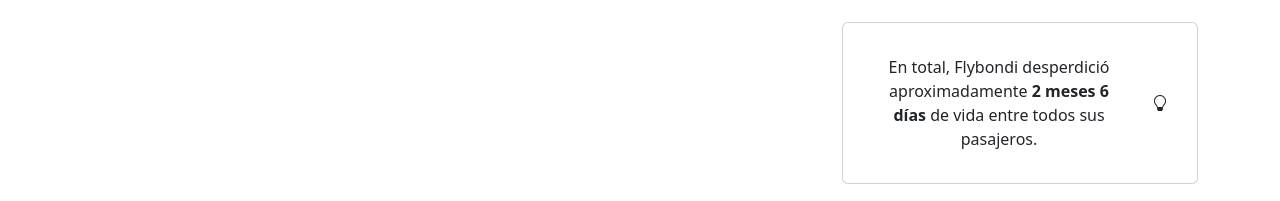
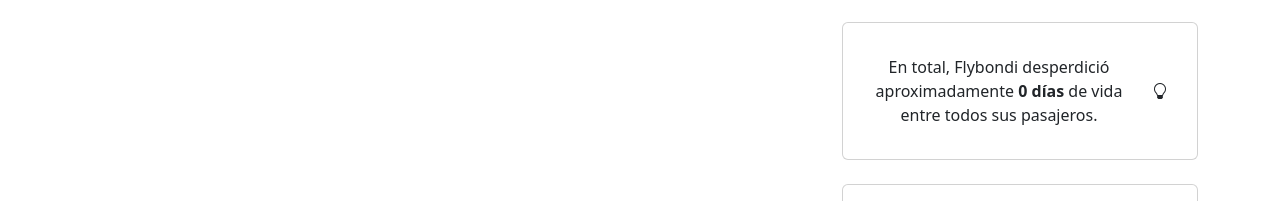
Before and after one commit to Gin-Z/flybondi-fail, a React (Vite) app: page / in a window 1280 px wide. Shown: the part 335-536 px from the top of the page. Built offline with nearby package versions, Linux system fonts and the light colour scheme; no server answers.

Commit message:
Componente WastedTime.tsx funcionando

```diff
--- a/src/components/Header.tsx
+++ b/src/components/Header.tsx
@@ -24,7 +24,7 @@
     }
 
     const handlePrevious = () => {
-        setDate(prev => {
+        setDate((prev: Date) => {
             const d = new Date(prev);
             d.setDate(d.getDate() - 1);
             return d;
@@ -32,7 +32,7 @@
     };
 
     const handleNext = () => {
-        setDate(next => {
+        setDate((next: Date) => {
             const d = new Date(next);
             d.setDate(d.getDate() + 1);
             return d;
--- a/src/components/Info.tsx
+++ b/src/components/Info.tsx
@@ -55,9 +55,11 @@
 
     if (loading) {
         return (
-            <div className="card p-3 text-center">
-                <div className="spinner-border" role="status">
-                    <span className="visually-hidden">Cargando...</span>
+            <div className="card p-3">
+                <div className="d-flex justify-content-center align-items-center" style={{ minHeight: '200px' }}>
+                    <div className="spinner-border" role="status">
+                        <span className="visually-hidden">Cargando...</span>
+                    </div>
                 </div>
             </div>
         );
--- a/src/components/Mean.tsx
+++ b/src/components/Mean.tsx
@@ -45,9 +45,11 @@
 
   if (loading) {
     return (
-      <div className="card p-3 text-center">
-        <div className="spinner-border spinner-border-sm" role="status">
-          <span className="visually-hidden">Cargando...</span>
+      <div className="card p-3">
+        <div className="d-flex justify-content-center align-items-center" style={{ minHeight: '150px' }}>
+          <div className="spinner-border spinner-border-sm" role="status">
+            <span className="visually-hidden">Cargando...</span>
+          </div>
         </div>
       </div>
     );
--- a/src/components/WastedTime.tsx
+++ b/src/components/WastedTime.tsx
@@ -1,17 +1,116 @@
-const WastedTime = () =>{
-    return(
+import { useState } from "react";
+import { useFlights } from "../context/FlightsContext";
+import type { Flight } from "../types/Flight.interface";
+
+const WastedTime = () => {
+    const { flights, loading } = useFlights();
+    const [showModal, setShowModal] = useState(false);
+
+    // Asientos por tipo de avión de Flybondi
+    const AIRPLANE_SEATS: Record<string, number> = {
+        'B738': 189, // Boeing 737-800
+        'default': 189 // Asumimos Boeing 737-800 por defecto
+    };
+
+    const OCCUPANCY_RATE = 0.75; // 75% de ocupación
+
+    // Función para calcular la demora en minutos
+    const calculateDelay = (flight: Flight): number | null => {
+        if (!flight.atda) return null; // Cancelado
+        return flight.delta;
+    };
+
+    // Calcular tiempo total desperdiciado
+    const calculateWastedTime = (): { years: number; months: number; days: number } => {
+        let totalMinutes = 0;
+
+        flights.forEach(flight => {
+            const delay = calculateDelay(flight);
+
+            // Solo incluir vuelos que despegaron con retraso
+            if (delay !== null && delay > 0) {
+                // Obtener cantidad de asientos (usar default si no está especificado)
+                const seats = AIRPLANE_SEATS['default'];
+
+                // Calcular minutos-persona desperdiciados
+                const wastedMinutes = delay * seats * OCCUPANCY_RATE;
+                totalMinutes += wastedMinutes;
+            }
+        });
+
+        // Convertir minutos totales a años, meses y días
+        const totalDays = Math.floor(totalMinutes / (60 * 24));
+
+        const years = Math.floor(totalDays / 365);
+        const remainingDays = totalDays % 365;
+        const months = Math.floor(remainingDays / 30);
+        const days = remainingDays % 30;
+
+        return { years, months, days };
+    };
+
+    if (loading) {
+        return (
+            <div className="card p-3">
+                <div className="d-flex justify-content-center align-items-center" style={{ minHeight: '100px' }}>
+                    <div className="spinner-border spinner-border-sm" role="status">
+                        <span className="visually-hidden">Cargando...</span>
+                    </div>
+                </div>
+            </div>
+        );
+    }
+
+    const { years, months, days } = calculateWastedTime();
+
+    // Formatear el texto mostrando años, meses y días
+    const formatTimeWasted = (): string => {
+        const parts: string[] = [];
+
+        if (years > 0) {
+            parts.push(`${years} ${years === 1 ? 'año' : 'años'}`);
+        }
+
+        if (months > 0) {
+            parts.push(`${months} ${months === 1 ? 'mes' : 'meses'}`);
+        }
+
+        if (days > 0) {
+            parts.push(`${days} ${days === 1 ? 'día' : 'días'}`);
+        }
+
+        // Si no hay ningún tiempo, mostrar 0 días
+        if (parts.length === 0) {
+            return '0 días';
+        }
+
+        return parts.join(' ');
+    };
+
+    return (
+        <>
             <div className="card p-3 text-center">
                 <div className="d-flex justify-content-center align-items-center">
                     <div className="card-body">
                         <p className="card-text">
-                    En total, Flybondi desperdició aproximadamente <strong>2 meses 6 días</strong> de vida entre todos sus pasajeros.
+                            En total, Flybondi desperdició aproximadamente{' '}
+                            <strong>{formatTimeWasted()}</strong>
+                            {' '}de vida entre todos sus pasajeros.
                         </p>
                     </div>
-        <button type="button" className="btn">
+                    <button
+                        type="button"
+                        className="btn"
+                        onClick={() => setShowModal(true)}
+                    >
                         <i className="bi bi-lightbulb"></i>
                     </button>
                 </div>
             </div>
-    )
-}
+
+
+        </>
+    );
+};
+
 export default WastedTime;
```
Also changed, not shown: src/components/WastedTimeModal.tsx (added, +67 -0 lines). Lines whose indentation alone changed are shown as unchanged.
